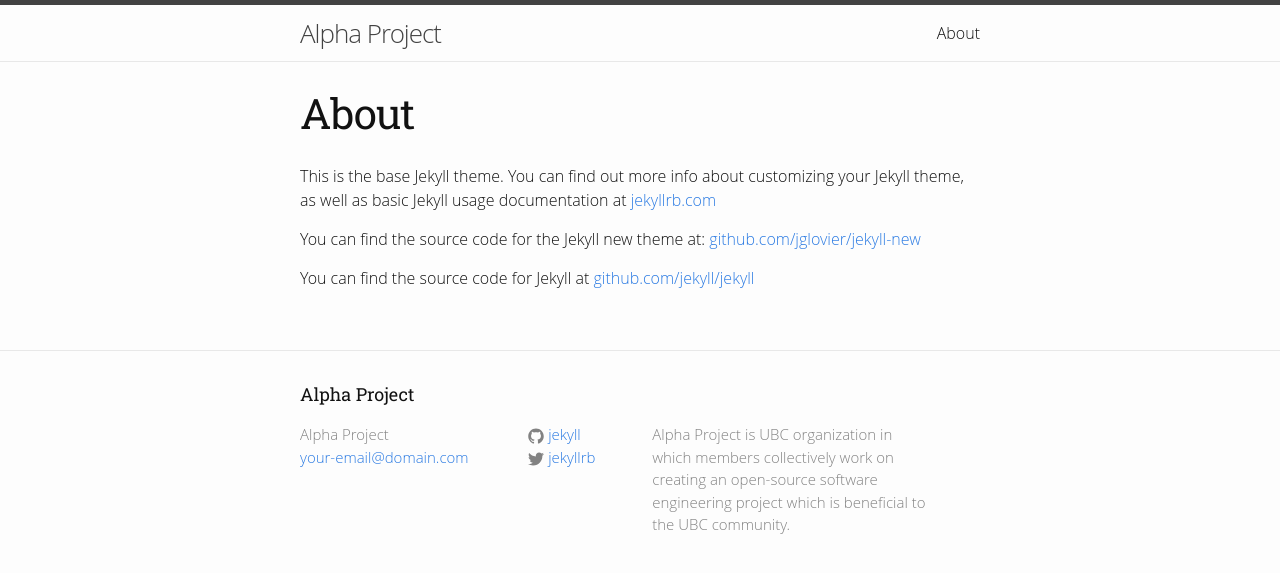
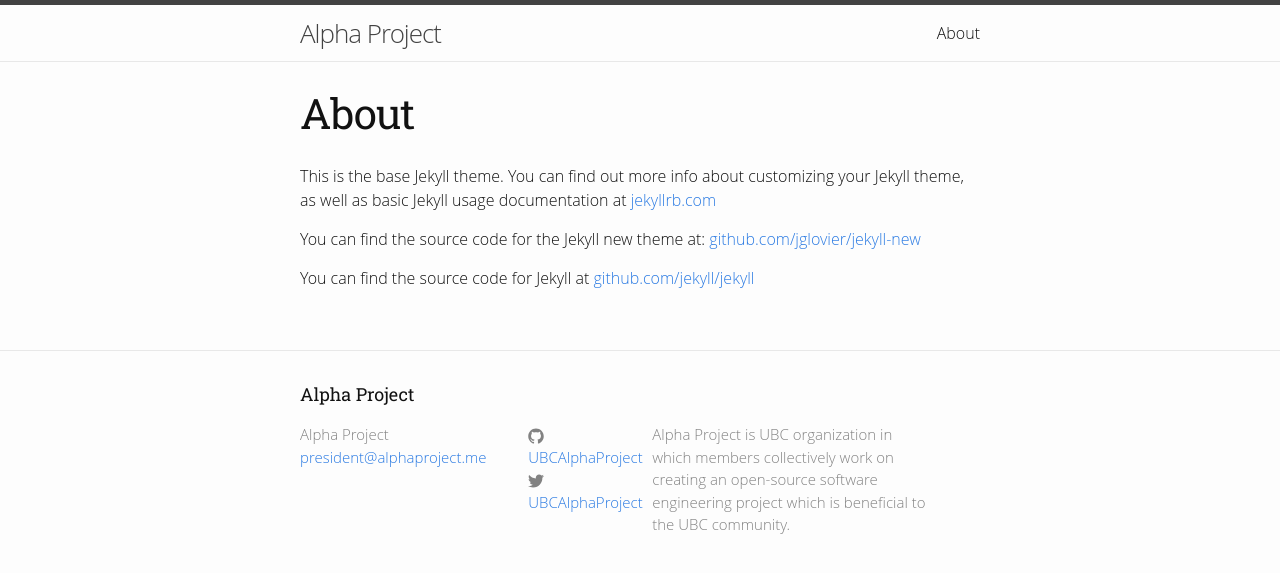
Before and after one commit to Kamil1/alpha-project-site, a Jekyll site: the page built from about.md, in a window 1280 px wide. Shown: the top 573 px of the page. Built offline with Jekyll 4.4.1, drawn with Linux system fonts in a browser that asks for light colours.

Commit message:
Update _config.yml

```diff
--- a/_config.yml
+++ b/_config.yml
@@ -1,12 +1,12 @@
 # Site settings
 title: Alpha Project
-email: your-email@domain.com
+email: president@alphaproject.me
 description: > # this means to ignore newlines until "baseurl:"
   Alpha Project is UBC organization in which members collectively work on creating an open-source software engineering project which is beneficial to the UBC community.
 baseurl: "" # the subpath of your site, e.g. /blog/
-url: "http://yourdomain.com" # the base hostname & protocol for your site
-twitter_username: jekyllrb
-github_username:  jekyll
+url: "http://alphaproject.fn.lc" # the base hostname & protocol for your site
+twitter_username: UBCAlphaProject
+github_username:  UBCAlphaProject
 
 # Build settings
 markdown: kramdown
```
